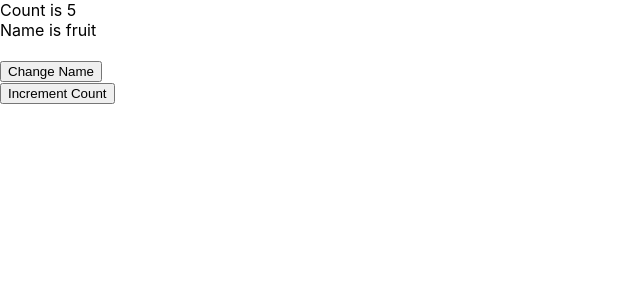
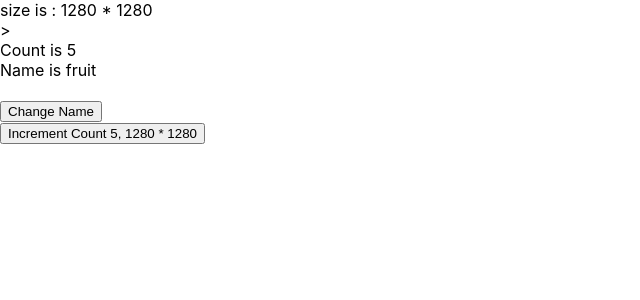
Before and after one commit to summerhll/my-react-hooks, a React (Create React App) app: page / in a window 1280 px wide. Shown: the top 300 px of the page, without its empty margins (0-640 px from the left). Built offline with nearby package versions, Linux system fonts and the light colour scheme.

Commit message:
feat：自定义hook

```diff
--- a/src/App.jsx
+++ b/src/App.jsx
@@ -1,40 +1,48 @@
 // eslint-disable-next-line
-import React, {  useState,  useCallback, useRef, PureComponent, useEffect} from 'react';
+import React, {  useState,  useEffect, useRef, useCallback} from 'react';
 import './App.css';
 
-class Child extends PureComponent {
-  speak(){
-    console.log(`counter: ${this.props.count}`)
-  }
+//自定义hook, 复用代码
+function useSize(){
+  const [size, setSize] = useState({
+    width: document.documentElement.clientWidth,
+    height: document.documentElement.clientWidth
+  });
 
-  render() {
-    const { props } = this;
-    return (
-      <div>
-        <button onClick={props.changeCount}>Increment Count</button>
-      </div>
-    )
-  }
+  const onResize = useCallback(()=>{
+    setSize({
+      width: document.documentElement.clientWidth,
+      height: document.documentElement.clientWidth
+    });
+  }, []);
+
+
+  useEffect(()=>{
+    window.addEventListener('resize', onResize, false);
+    return ()=>{
+      window.removeEventListener('resize', onResize, false);
+    }
+  })
+
+  return [size];
 }
 
 
-function App() {
-  const [count, setCount] = useState(0);
-  const [name, setName] = useState('fruit');
-  const childRef = useRef();
+
+//自定义Hook： 返回jsx
+function useCounteJsx(count){
+  const [size] = useSize();
+  return (
+    <div>
+      <button >Increment Count {count}, {size.width} * {size.height}</button>
+    </div>
+  )
+}
+
+//将count相关的处理逻辑写在一个自定义hook中
+function useCount(defaultCount){
+  const [count, setCount] = useState(defaultCount);
   const intervalRef = useRef(); //存储不同渲染周期之前需要共享的数据
-
-  // useCallback
-  const changeCount = useCallback(() => {
-    setCount(count + 1)
-    // console.log(childRef.current); //访问dom元素
-    childRef.current.speak(); //执行子组件方法
-  }, [count]);
-
-  const changeName = () => {
-    setName(name + 1)
-  };
-
   useEffect(() => {
     intervalRef.current = setInterval(()=>{
       setCount(count => count + 1);
@@ -48,17 +56,36 @@ function App() {
     }
   });
 
+  return  [count, setCount];
+}
+
+
+
+function App() {
+
+  const [count] = useCount(0);
+  const [name, setName] = useState('fruit');
+
+  const CounteJsx= useCounteJsx(count);
+  const [size] = useSize();
+
+
+  const changeName = () => {
+    setName(name + 1)
+  };
+
 
   //ref 要用于类组件
   return (
     <div>
+      <div>size is : {size.width} * {size.height}</div>>
       <div>Count is {count}</div>
       <div>Name is {name}</div>
       <br />
       <div>
         <button onClick={changeName}>Change Name</button>
 
-        <Child ref={childRef} changeCount={changeCount} count = {count}/>
+      {CounteJsx}
       </div>
     </div>
   )
```
